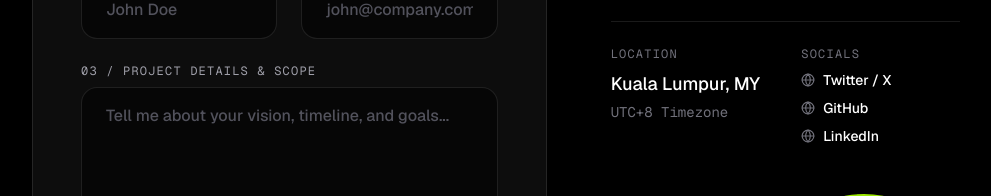
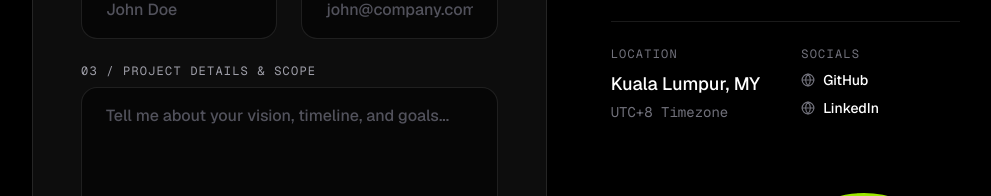
Before and after one commit to junhao788/junhao788.github.io, a Next.js app: page / in a window 1280 px wide. Shown: the part 5232-5428 px from the top of the page, without its empty margins (160-1151 px from the left). Built offline with nearby package versions, Linux system fonts and the light colour scheme.

Commit message:
Update social links to GitHub and LinkedIn

```diff
--- a/src/app/page.tsx
+++ b/src/app/page.tsx
@@ -577,10 +577,13 @@ export default function Home() {
                     <div>
                       <p className="text-xs font-mono uppercase tracking-widest text-zinc-500 mb-2">SOCIALS</p>
                       <div className="flex flex-col gap-2">
-                        {['Twitter / X', 'GitHub', 'LinkedIn'].map((social) => (
-                          <a key={social} href="#" className="text-sm font-medium hover:text-lime-400 transition-colors flex items-center gap-2">
+                        {[
+                          { name: 'GitHub', url: 'https://github.com/junhao788' },
+                          { name: 'LinkedIn', url: 'https://www.linkedin.com/in/limjunhao77' }
+                        ].map((social) => (
+                          <a key={social.name} href={social.url} target="_blank" rel="noopener noreferrer" className="text-sm font-medium hover:text-lime-400 transition-colors flex items-center gap-2">
                             <Globe size={14} className="text-zinc-500" />
-                            <span>{social}</span>
+                            <span>{social.name}</span>
                           </a>
                         ))}
                       </div>
```
